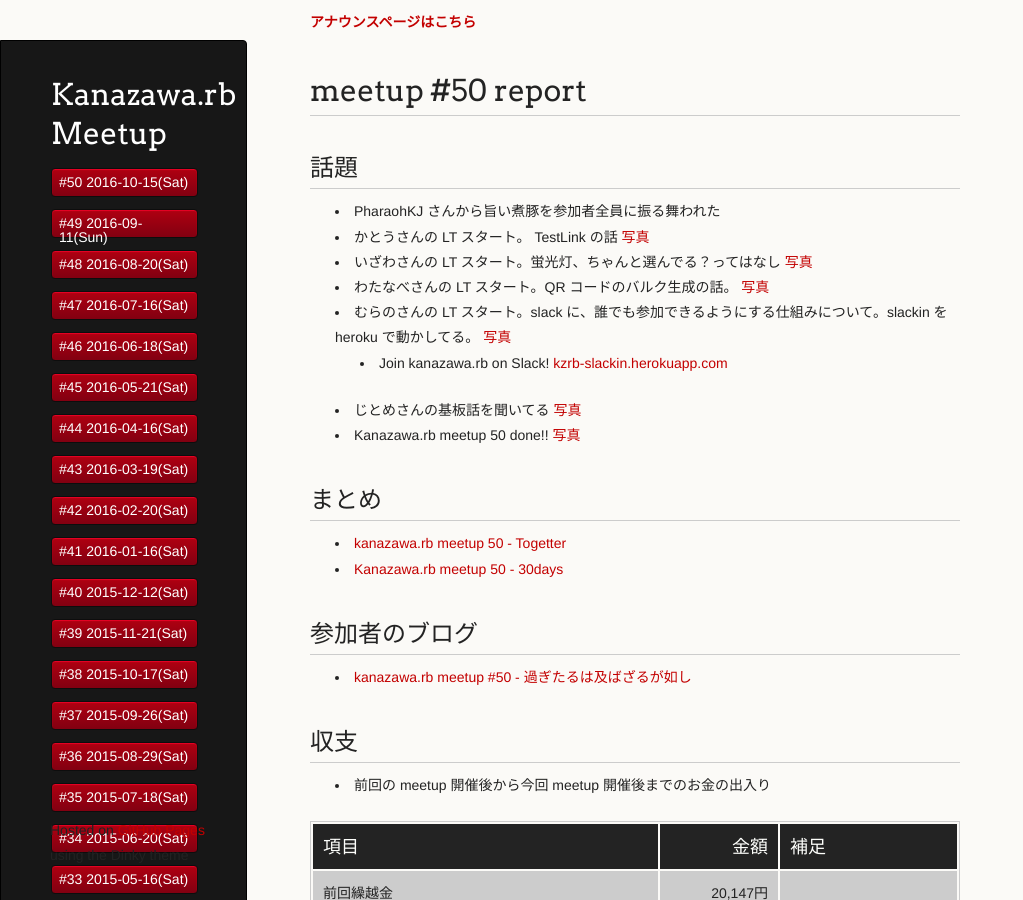
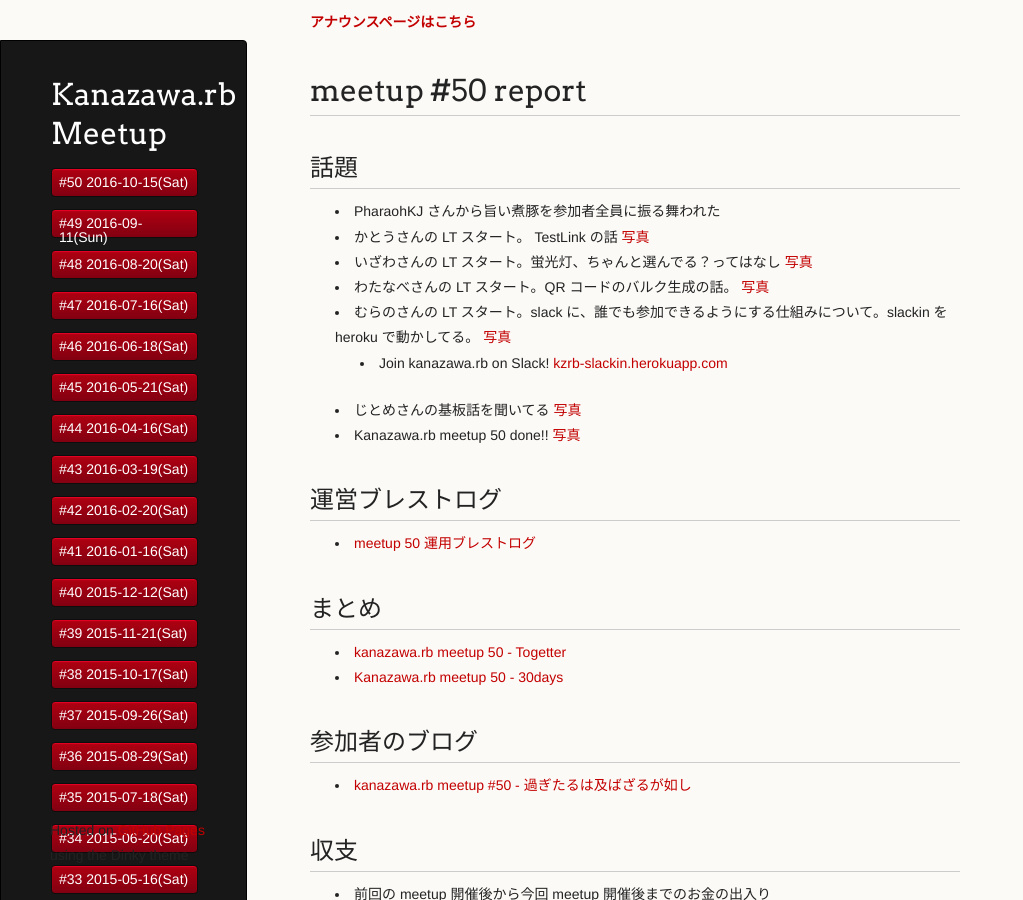
Before and after one commit to kanazawarb/meetup, a Jekyll site: the page built from 50/report.md, in a window 1280 px wide and 900 px high. Shown: the whole window, without its empty margins (0-1023 px from the left). Built offline with Jekyll 4.4.1, drawn with Linux system fonts in a browser that asks for light colours.

Commit message:
update 50 report (add meeting log)

```diff
--- a/50/report.md
+++ b/50/report.md
@@ -21,6 +21,10 @@
 * じとめさんの基板話を聞いてる [写真](https://www.instagram.com/p/BLkuvv2hNr_/)
 * Kanazawa.rb meetup 50 done!! [写真](https://www.instagram.com/p/BLk3_JvBwXr/)
 
+## 運営ブレストログ
+
+* [meetup 50 運用ブレストログ](https://github.com/kanazawarb/meetup/wiki/meetup-50-%E9%81%8B%E7%94%A8%E3%83%96%E3%83%AC%E3%82%B9%E3%83%88%E3%83%AD%E3%82%B0)
+
 ## まとめ
 
 * [kanazawa.rb meetup 50 - Togetter](http://togetter.com/li/1037503)
```
